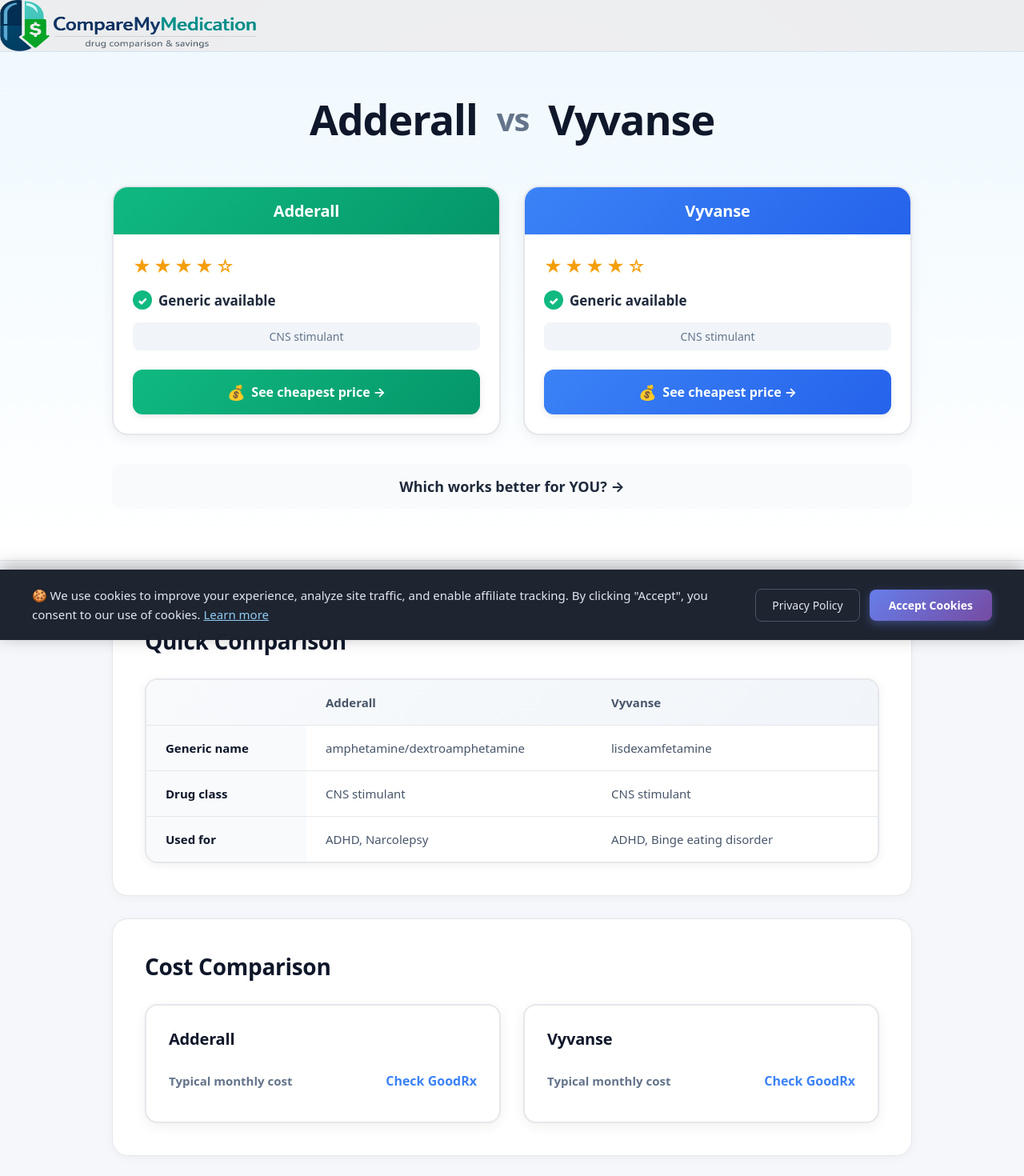
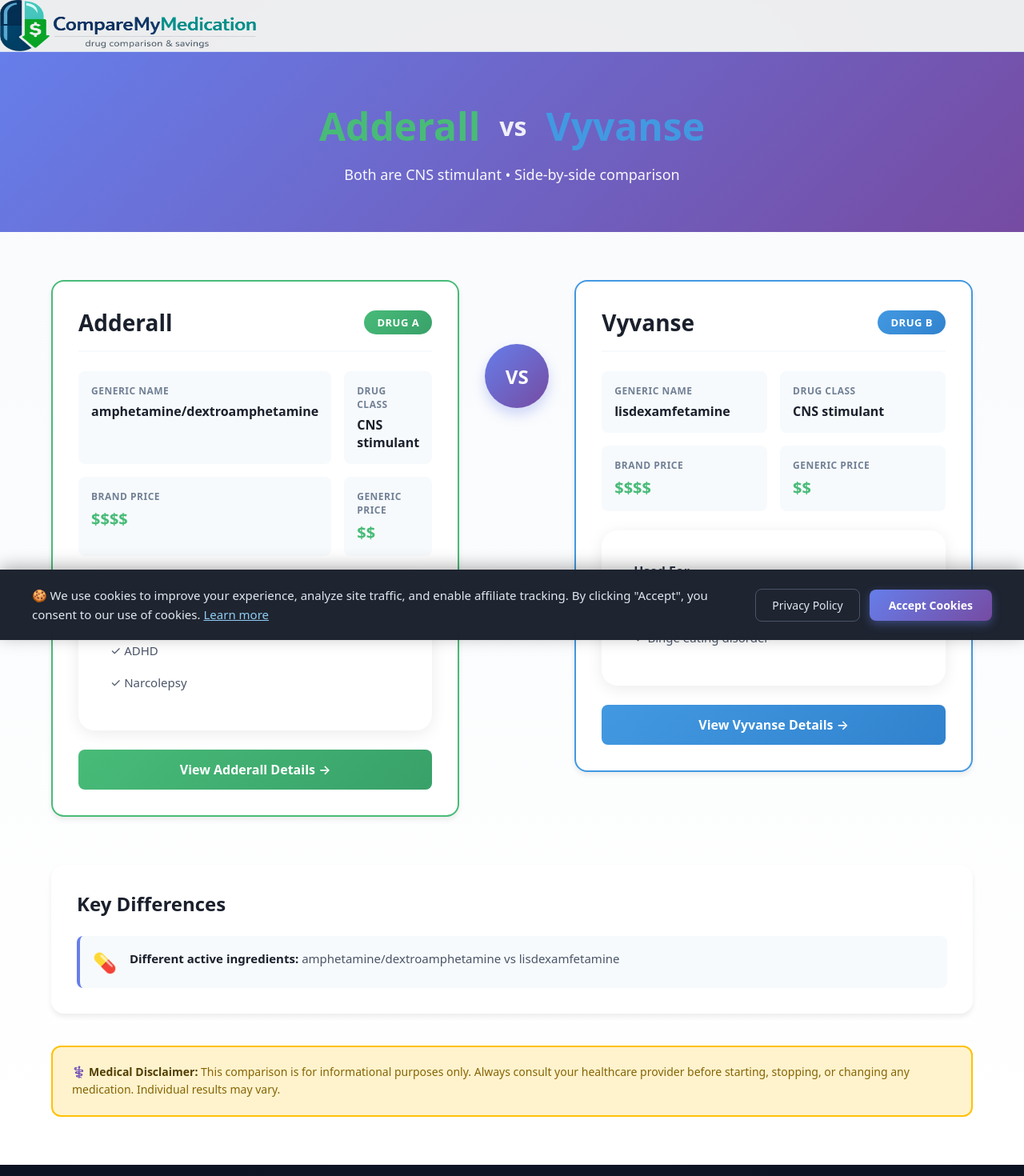
Before and after one commit to marty22dyer/CompareMyMedication, a Next.js app: page /compare/adderall-vs-vyvanse in a window 1280 px wide. Shown: the top 1470 px of the page at 80% size. Built offline with nearby package versions, Linux system fonts and the light colour scheme; no server answers.

Commit message:
Complete redesign of comparison page - professional layout with pricing, key info at glance, and beautiful styling

```diff
--- /dev/null
+++ b/app/compare-styles.css
@@ -0,0 +1,345 @@
+/* ===== NEW COMPARISON PAGE STYLES ===== */
+
+.compare-page-new {
+  min-height: 100vh;
+  background: linear-gradient(to bottom, #f8fafc 0%, #ffffff 100%);
+}
+
+/* Hero Section */
+.compare-hero {
+  background: linear-gradient(135deg, #667eea 0%, #764ba2 100%);
+  padding: 60px 24px;
+  color: white;
+  text-align: center;
+}
+
+.compare-container {
+  max-width: 1200px;
+  margin: 0 auto;
+}
+
+.compare-title {
+  font-size: 48px;
+  font-weight: 800;
+  margin: 0 0 16px 0;
+  display: flex;
+  align-items: center;
+  justify-content: center;
+  gap: 24px;
+  flex-wrap: wrap;
+}
+
+.compare-drug-a {
+  color: #48bb78;
+}
+
+.compare-drug-b {
+  color: #4299e1;
+}
+
+.compare-vs {
+  font-size: 32px;
+  font-weight: 600;
+  opacity: 0.9;
+}
+
+.compare-subtitle {
+  font-size: 18px;
+  opacity: 0.95;
+  margin: 0;
+}
+
+/* Body Section */
+.compare-body {
+  padding: 60px 24px;
+}
+
+.compare-grid {
+  display: grid;
+  grid-template-columns: 1fr auto 1fr;
+  gap: 32px;
+  margin-bottom: 60px;
+  align-items: start;
+}
+
+/* Comparison Cards */
+.compare-card {
+  background: white;
+  border-radius: 16px;
+  padding: 32px;
+  box-shadow: 0 4px 6px rgba(0, 0, 0, 0.07);
+  border: 2px solid #e2e8f0;
+  transition: all 0.3s;
+}
+
+.compare-card:hover {
+  box-shadow: 0 12px 24px rgba(0, 0, 0, 0.12);
+  transform: translateY(-4px);
+}
+
+.compare-card-a {
+  border-color: #48bb78;
+}
+
+.compare-card-b {
+  border-color: #4299e1;
+}
+
+.compare-card-header {
+  display: flex;
+  justify-content: space-between;
+  align-items: center;
+  margin-bottom: 24px;
+  padding-bottom: 16px;
+  border-bottom: 2px solid #f7fafc;
+}
+
+.compare-card-header h2 {
+  font-size: 28px;
+  font-weight: 700;
+  margin: 0;
+  color: #1a202c;
+}
+
+.compare-badge {
+  padding: 6px 16px;
+  border-radius: 20px;
+  font-size: 13px;
+  font-weight: 600;
+  text-transform: uppercase;
+  letter-spacing: 0.5px;
+}
+
+.compare-badge-a {
+  background: linear-gradient(135deg, #48bb78 0%, #38a169 100%);
+  color: white;
+}
+
+.compare-badge-b {
+  background: linear-gradient(135deg, #4299e1 0%, #3182ce 100%);
+  color: white;
+}
+
+/* Info Grid */
+.compare-info-grid {
+  display: grid;
+  grid-template-columns: repeat(2, 1fr);
+  gap: 16px;
+  margin-bottom: 24px;
+}
+
+.compare-info-item {
+  background: #f7fafc;
+  padding: 16px;
+  border-radius: 8px;
+}
+
+.compare-info-label {
+  font-size: 12px;
+  font-weight: 600;
+  color: #718096;
+  text-transform: uppercase;
+  letter-spacing: 0.5px;
+  margin-bottom: 6px;
+}
+
+.compare-info-value {
+  font-size: 16px;
+  font-weight: 600;
+  color: #1a202c;
+}
+
+.compare-price {
+  color: #48bb78;
+  font-size: 20px;
+}
+
+/* Section within card */
+.compare-section {
+  margin-bottom: 24px;
+}
+
+.compare-section-title {
+  font-size: 16px;
+  font-weight: 600;
+  color: #2d3748;
+  margin: 0 0 12px 0;
+}
+
+.compare-list {
+  list-style: none;
+  padding: 0;
+  margin: 0;
+}
+
+.compare-list li {
+  padding: 8px 0;
+  color: #4a5568;
+  font-size: 15px;
+  line-height: 1.6;
+}
+
+/* View Button */
+.compare-view-btn {
+  display: block;
+  width: 100%;
+  padding: 14px 24px;
+  border-radius: 8px;
+  font-size: 16px;
+  font-weight: 600;
+  text-align: center;
+  text-decoration: none;
+  color: white;
+  transition: all 0.3s;
+}
+
+.compare-btn-a {
+  background: linear-gradient(135deg, #48bb78 0%, #38a169 100%);
+}
+
+.compare-btn-a:hover {
+  background: linear-gradient(135deg, #38a169 0%, #2f855a 100%);
+  transform: translateY(-2px);
+  box-shadow: 0 4px 12px rgba(72, 187, 120, 0.4);
+}
+
+.compare-btn-b {
+  background: linear-gradient(135deg, #4299e1 0%, #3182ce 100%);
+}
+
+.compare-btn-b:hover {
+  background: linear-gradient(135deg, #3182ce 0%, #2c5282 100%);
+  transform: translateY(-2px);
+  box-shadow: 0 4px 12px rgba(66, 153, 225, 0.4);
+}
+
+/* VS Divider */
+.compare-vs-divider {
+  display: flex;
+  align-items: center;
+  justify-content: center;
+  padding-top: 80px;
+}
+
+.compare-vs-circle {
+  width: 80px;
+  height: 80px;
+  border-radius: 50%;
+  background: linear-gradient(135deg, #667eea 0%, #764ba2 100%);
+  color: white;
+  display: flex;
+  align-items: center;
+  justify-content: center;
+  font-size: 24px;
+  font-weight: 800;
+  box-shadow: 0 8px 16px rgba(102, 126, 234, 0.3);
+}
+
+/* Key Differences Section */
+.compare-differences {
+  background: white;
+  border-radius: 16px;
+  padding: 32px;
+  margin-bottom: 32px;
+  box-shadow: 0 4px 6px rgba(0, 0, 0, 0.07);
+}
+
+.compare-differences-title {
+  font-size: 24px;
+  font-weight: 700;
+  color: #1a202c;
+  margin: 0 0 24px 0;
+}
+
+.compare-differences-grid {
+  display: flex;
+  flex-direction: column;
+  gap: 16px;
+}
+
+.compare-difference-item {
+  display: flex;
+  gap: 16px;
+  padding: 16px;
+  background: #f7fafc;
+  border-radius: 8px;
+  border-left: 4px solid #667eea;
+}
+
+.compare-difference-icon {
+  font-size: 24px;
+  flex-shrink: 0;
+}
+
+.compare-difference-item div {
+  flex: 1;
+  font-size: 15px;
+  line-height: 1.6;
+  color: #4a5568;
+}
+
+.compare-difference-item strong {
+  color: #1a202c;
+}
+
+/* Disclaimer */
+.compare-disclaimer {
+  background: #fff3cd;
+  border: 2px solid #ffc107;
+  border-radius: 12px;
+  padding: 20px 24px;
+  font-size: 14px;
+  line-height: 1.6;
+  color: #856404;
+}
+
+.compare-disclaimer strong {
+  color: #533f03;
+}
+
+/* Responsive Design */
+@media (max-width: 968px) {
+  .compare-grid {
+    grid-template-columns: 1fr;
+    gap: 24px;
+  }
+
+  .compare-vs-divider {
+    padding: 0;
+  }
+
+  .compare-vs-circle {
+    width: 60px;
+    height: 60px;
+    font-size: 20px;
+  }
+
+  .compare-title {
+    font-size: 36px;
+    gap: 16px;
+  }
+
+  .compare-info-grid {
+    grid-template-columns: 1fr;
+  }
+}
+
+@media (max-width: 640px) {
+  .compare-title {
+    font-size: 28px;
+    flex-direction: column;
+    gap: 8px;
+  }
+
+  .compare-vs {
+    font-size: 24px;
+  }
+
+  .compare-card {
+    padding: 24px;
+  }
+
+  .compare-card-header h2 {
+    font-size: 24px;
+  }
+}
--- a/app/compare/[slug]/page.tsx
+++ b/app/compare/[slug]/page.tsx
@@ -1,8 +1,10 @@
-import type { Metadata } from "next";
+"use client";
+
 import { notFound, redirect } from "next/navigation";
 import { allCompareSlugs } from "../../../lib/compare";
-import { bySlug } from "../../../lib/drugs";
-import Breadcrumbs from "../../../components/Breadcrumbs";
+import { bySlug, type Drug } from "../../../lib/drugs";
+import { useState, useEffect } from "react";
+import { addRecentSearch } from "../../../lib/userPreferences";
 
 const SITE = process.env.NEXT_PUBLIC_SITE_URL || "http://localhost:3001";
 
@@ -17,258 +19,168 @@ function getCompare(slug: string) {
   const sameClass = A.class && B.class && A.class === B.class;
   const genericSame = A.generic === B.generic;
 
-  return {
-    slug,
-    a: {
-      slug: A.slug,
-      name: A.name,
-      generic: A.generic,
-      class: A.class,
-      usedFor: A.usedFor,
-    },
-    b: {
-      slug: B.slug,
-      name: B.name,
-      generic: B.generic,
-      class: B.class,
-      usedFor: B.usedFor,
-    },
-    summary: {
-      sameClass,
-      genericSame,
-      keyDifferences: [
-        { field: "generic", a: A.generic || null, b: B.generic || null },
-        { field: "class", a: A.class || null, b: B.class || null },
-        { field: "usedFor", a: A.usedFor?.slice(0, 5) || [], b: B.usedFor?.slice(0, 5) || [] },
-      ],
-      disclaimer: "Informational only; not medical advice. Consult a healthcare professional.",
-    },
-  };
+  return { slug, A, B, sameClass, genericSame };
 }
 
 type Props = { params: { slug: string } };
 
-const canonicalUrl = (slug: string) => `${process.env.NEXT_PUBLIC_SITE_URL || "http://localhost:3001"}/compare/${slug}`;
-
-export async function generateMetadata({ params }: Props): Promise<Metadata> {
-  const data = getCompare(params.slug);
-  if (!data) {
-    return { title: "Comparison not found", robots: { index: false, follow: true } };
-  }
-
-  const title = `${data.a.name} vs ${data.b.name}: differences, generics, class & costs`;
-  const description = `Compare ${data.a.name} vs ${data.b.name} with key differences like drug class, generic name, and typical considerations. Informational only — not medical advice.`;
-
-  return {
-    title,
-    description,
-    alternates: { canonical: canonicalUrl(params.slug) },
-    robots: { index: true, follow: true },
-    openGraph: {
-      title,
-      description,
-      url: canonicalUrl(params.slug),
-      type: "article",
-      siteName: "CompareMyMedication",
-    },
-  };
-}
-
-function row(label: string, a: string, b: string) {
-  return (
-    <div className="cmpRow">
-      <div className="cmpLabel">{label}</div>
-      <div className="cmpCell">{a}</div>
-      <div className="cmpCell">{b}</div>
-    </div>
-  );
-}
-
-// Disabled to prevent 740k static pages at build time
-// Pages will be generated on-demand instead
-// export function generateStaticParams() {
-//   return allCompareSlugs().map((slug) => ({ slug }));
-// }
-
-export const dynamic = 'force-dynamic';
-
-export default async function ComparePage({ params }: Props) {
+export default function ComparePage({ params }: Props) {
   const data = getCompare(params.slug);
   if (!data) return notFound();
 
-  // enforce canonical alphabetical order
-  const canonSlug = [data.a.slug, data.b.slug].sort().join("-vs-");
-  if (params.slug !== canonSlug) {
-    redirect(`/compare/${canonSlug}`);
-  }
+  const { A, B, sameClass } = data;
 
-  const jsonLd = {
-    "@context": "https://schema.org",
-    "@type": "MedicalWebPage",
-    name: `${data.a.name} vs ${data.b.name}`,
-    url: canonicalUrl(canonSlug),
-    about: [
-      { "@type": "Drug", name: data.a.name, nonProprietaryName: data.a.generic },
-      { "@type": "Drug", name: data.b.name, nonProprietaryName: data.b.generic },
-    ],
-    publisher: { "@type": "Organization", name: "CompareMyMedication" },
-  };
+  // Track this comparison
+  useEffect(() => {
+    addRecentSearch(params.slug, `${A.name} vs ${B.name}`, 'comparison');
+  }, [params.slug, A.name, B.name]);
+
+  // Get pricing data
+  const priceA = A.goodrxData?.current_price ? `$${A.goodrxData.current_price}` : null;
+  const priceB = B.goodrxData?.current_price ? `$${B.goodrxData.current_price}` : null;
+  const genericPriceA = priceA ? `$${Math.round(A.goodrxData!.current_price! * 0.3)}` : null;
+  const genericPriceB = priceB ? `$${Math.round(B.goodrxData!.current_price! * 0.3)}` : null;
 
   return (
-    <main className="compare-page-v2">
-      <script type="application/ld+json" dangerouslySetInnerHTML={{ __html: JSON.stringify(jsonLd) }} />
+    <main className="compare-page-new">
+      {/* Hero Section */}
+      <section className="compare-hero">
+        <div className="compare-container">
+          <h1 className="compare-title">
+            <span className="compare-drug-a">{A.name}</span>
+            <span className="compare-vs">vs</span>
+            <span className="compare-drug-b">{B.name}</span>
+          </h1>
+          <p className="compare-subtitle">
+            {sameClass ? `Both are ${A.class}` : 'Different drug classes'} • Side-by-side comparison
+          </p>
+        </div>
+      </section>
 
-      {/* Hero Section */}
-      <section className="cmp-hero">
-        <div className="cmp-container">
-          <h1 className="cmp-main-title">
-            <span className="cmp-drug-a">{data.a.name}</span>
-            <span className="cmp-vs-text">vs</span>
-            <span className="cmp-drug-b">{data.b.name}</span>
-          </h1>
+      {/* Comparison Cards */}
+      <section className="compare-body">
+        <div className="compare-container">
+          <div className="compare-grid">
+            {/* Drug A Card */}
+            <div className="compare-card compare-card-a">
+              <div className="compare-card-header">
+                <h2>{A.name}</h2>
+                <span className="compare-badge compare-badge-a">Drug A</span>
+              </div>
 
-          <div className="cmp-hero-cards">
-            {/* Drug A Card */}
-            <div className="cmp-hero-card">
-              <div className="cmp-drug-badge cmp-badge-green">{data.a.name}</div>
-              <div className="cmp-card-content">
-                <div className="cmp-stars">★★★★☆</div>
-                <div className="cmp-generic-status">
-                  {data.a.generic ? (
-                    <><span className="cmp-check">✓</span> Generic available</>
-                  ) : (
-                    <><span className="cmp-dollar">$$$</span> Brand only</>
-                  )}
+              <div className="compare-info-grid">
+                <div className="compare-info-item">
+                  <div className="compare-info-label">Generic Name</div>
+                  <div className="compare-info-value">{A.generic || 'No generic'}</div>
                 </div>
-                <div className="cmp-drug-class">{data.a.class || "Medication"}</div>
+                <div className="compare-info-item">
+                  <div className="compare-info-label">Drug Class</div>
+                  <div className="compare-info-value">{A.class || '—'}</div>
+                </div>
+                <div className="compare-info-item">
+                  <div className="compare-info-label">Brand Price</div>
+                  <div className="compare-info-value compare-price">{priceA || '$$$$'}</div>
+                </div>
+                <div className="compare-info-item">
+                  <div className="compare-info-label">Generic Price</div>
+                  <div className="compare-info-value compare-price">{genericPriceA || '$$'}</div>
+                </div>
               </div>
-              <a
-                href={`https://www.goodrx.com/${data.a.slug}`}
-                target="_blank"
-                rel="noopener noreferrer"
-                className="cmp-price-btn cmp-btn-green"
-              >
-                <span className="cmp-btn-icon">💰</span>
-                See cheapest price →
+
+              <div className="compare-section">
+                <h3 className="compare-section-title">Used For</h3>
+                <ul className="compare-list">
+                  {A.usedFor?.slice(0, 3).map((use, idx) => (
+                    <li key={idx}>✓ {use}</li>
+                  )) || <li>Consult your doctor</li>}
+                </ul>
+              </div>
+
+              <a href={`/drug/${A.slug}`} className="compare-view-btn compare-btn-a">
+                View {A.name} Details →
               </a>
             </div>
 
+            {/* VS Divider */}
+            <div className="compare-vs-divider">
+              <div className="compare-vs-circle">VS</div>
+            </div>
+
             {/* Drug B Card */}
-            <div className="cmp-hero-card">
-              <div className="cmp-drug-badge cmp-badge-blue">{data.b.name}</div>
-              <div className="cmp-card-content">
-                <div className="cmp-stars">★★★★☆</div>
-                <div className="cmp-generic-status">
-                  {data.b.generic ? (
-                    <><span className="cmp-check">✓</span> Generic available</>
-                  ) : (
-                    <><span className="cmp-dollar">$$$</span> Brand only</>
-                  )}
+            <div className="compare-card compare-card-b">
+              <div className="compare-card-header">
+                <h2>{B.name}</h2>
+                <span className="compare-badge compare-badge-b">Drug B</span>
+              </div>
+
+              <div className="compare-info-grid">
+                <div className="compare-info-item">
+                  <div className="compare-info-label">Generic Name</div>
+                  <div className="compare-info-value">{B.generic || 'No generic'}</div>
                 </div>
-                <div className="cmp-drug-class">{data.b.class || "Medication"}</div>
+                <div className="compare-info-item">
+                  <div className="compare-info-label">Drug Class</div>
+                  <div className="compare-info-value">{B.class || '—'}</div>
+                </div>
+                <div className="compare-info-item">
+                  <div className="compare-info-label">Brand Price</div>
+                  <div className="compare-info-value compare-price">{priceB || '$$$$'}</div>
+                </div>
+                <div className="compare-info-item">
+                  <div className="compare-info-label">Generic Price</div>
+                  <div className="compare-info-value compare-price">{genericPriceB || '$$'}</div>
+                </div>
               </div>
-              <a
-                href={`https://www.goodrx.com/${data.b.slug}`}
-                target="_blank"
-                rel="noopener noreferrer"
-                className="cmp-price-btn cmp-btn-blue"
-              >
-                <span className="cmp-btn-icon">💰</span>
-                See cheapest price →
+
+              <div className="compare-section">
+                <h3 className="compare-section-title">Used For</h3>
+                <ul className="compare-list">
+                  {B.usedFor?.slice(0, 3).map((use, idx) => (
+                    <li key={idx}>✓ {use}</li>
+                  )) || <li>Consult your doctor</li>}
+                </ul>
+              </div>
+
+              <a href={`/drug/${B.slug}`} className="compare-view-btn compare-btn-b">
+                View {B.name} Details →
               </a>
             </div>
           </div>
 
-          <div className="cmp-which-better">
-            Which works better for YOU? →
-          </div>
-        </div>
-      </section>
-
-      {/* Comparison Body */}
-      <section className="cmp-body">
-        <div className="cmp-container">
-
-          {/* Quick Comparison Table */}
-          <div className="cmp-section">
-            <h2 className="cmp-section-title">Quick Comparison</h2>
-            <div className="cmp-comparison-table">
-              <div className="cmp-table-row cmp-table-header">
-                <div className="cmp-table-cell"></div>
-                <div className="cmp-table-cell"><strong>{data.a.name}</strong></div>
-                <div className="cmp-table-cell"><strong>{data.b.name}</strong></div>
-              </div>
-              <div className="cmp-table-row">
-                <div className="cmp-table-cell cmp-table-label">Generic name</div>
-                <div className="cmp-table-cell">{data.a.generic || "—"}</div>
-                <div className="cmp-table-cell">{data.b.generic || "—"}</div>
-              </div>
-              <div className="cmp-table-row">
-                <div className="cmp-table-cell cmp-table-label">Drug class</div>
-                <div className="cmp-table-cell">{data.a.class || "—"}</div>
-                <div className="cmp-table-cell">{data.b.class || "—"}</div>
-              </div>
-              <div className="cmp-table-row">
-                <div className="cmp-table-cell cmp-table-label">Used for</div>
-                <div className="cmp-table-cell">{data.a.usedFor?.slice(0, 2).join(", ") || "—"}</div>
-                <div className="cmp-table-cell">{data.b.usedFor?.slice(0, 2).join(", ") || "—"}</div>
-              </div>
-            </div>
-          </div>
-
-          {/* Cost Comparison */}
-          <div className="cmp-section">
-            <h2 className="cmp-section-title">Cost Comparison</h2>
-            <div className="cmp-cost-grid">
-              <div className="cmp-cost-card">
-                <h3 className="cmp-cost-drug-name">{data.a.name}</h3>
-                <div className="cmp-cost-row">
-                  <span className="cmp-cost-label">Typical monthly cost</span>
-                  <span className="cmp-cost-value">Check GoodRx</span>
+          {/* Key Differences */}
+          <div className="compare-differences">
+            <h2 className="compare-differences-title">Key Differences</h2>
+            <div className="compare-differences-grid">
+              {!sameClass && (
+                <div className="compare-difference-item">
+                  <span className="compare-difference-icon">⚠️</span>
+                  <div>
+                    <strong>Different drug classes:</strong> {A.name} is a {A.class}, while {B.name} is a {B.class}
+                  </div>
                 </div>
-              </div>
-              <div className="cmp-cost-card">
-                <h3 className="cmp-cost-drug-name">{data.b.name}</h3>
-                <div className="cmp-cost-row">
-                  <span className="cmp-cost-label">Typical monthly cost</span>
-                  <span className="cmp-cost-value">Check GoodRx</span>
+              )}
+              {A.generic && B.generic && A.generic !== B.generic && (
+                <div className="compare-difference-item">
+                  <span className="compare-difference-icon">💊</span>
+                  <div>
+                    <strong>Different active ingredients:</strong> {A.generic} vs {B.generic}
+                  </div>
                 </div>
-              </div>
-            </div>
-          </div>
-
-          {/* Best If You Want */}
-          <div className="cmp-section">
-            <h2 className="cmp-section-title">Best if you want...</h2>
-            <div className="cmp-best-grid">
-              <div className="cmp-best-card">
-                <div className="cmp-best-header">
-                  <span className="cmp-best-icon">💊</span>
-                  <h3>{data.a.name}</h3>
-                  <span className="cmp-best-arrow">→</span>
+              )}
+              {priceA && priceB && (
+                <div className="compare-difference-item">
+                  <span className="compare-difference-icon">💰</span>
+                  <div>
+                    <strong>Price difference:</strong> {A.name} costs {priceA} vs {B.name} at {priceB}
+                  </div>
                 </div>
-                <div className="cmp-best-info">
-                  <span className="cmp-warning-icon">⚠️</span>
-                  <span>{data.a.usedFor?.[0] || "Consult your healthcare provider"}</span>
-                </div>
-              </div>
-              <div className="cmp-best-card">
-                <div className="cmp-best-header">
-                  <span className="cmp-best-icon">💊</span>
-                  <h3>{data.b.name}</h3>
-                  <span className="cmp-best-arrow">→</span>
-                </div>
-                <div className="cmp-best-info">
-                  <span className="cmp-warning-icon">⚠️</span>
-                  <span>{data.b.usedFor?.[0] || "Consult your healthcare provider"}</span>
-                </div>
-              </div>
+              )}
             </div>
           </div>
 
           {/* Disclaimer */}
-          <div className="cmp-disclaimer">
-            <strong>⚕️ Medical Disclaimer:</strong> This comparison is for informational purposes only and should not be used as a substitute for professional medical advice. Always consult your healthcare provider before starting, stopping, or changing any medication.
+          <div className="compare-disclaimer">
+            <strong>⚕️ Medical Disclaimer:</strong> This comparison is for informational purposes only. Always consult your healthcare provider before starting, stopping, or changing any medication. Individual results may vary.
           </div>
         </div>
       </section>
--- a/app/layout.tsx
+++ b/app/layout.tsx
@@ -2,6 +2,7 @@
 
 import "./globals.css";
 import "./homepage-styles.css";
+import "./compare-styles.css";
 import Link from "next/link";
 import Image from "next/image";
 import { useState } from "react";
```
